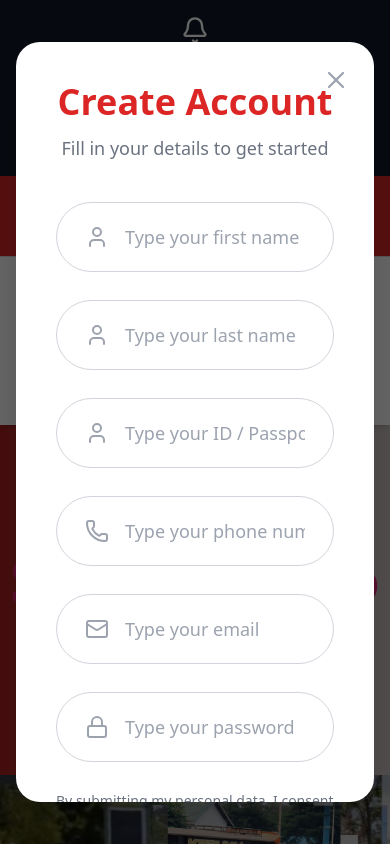
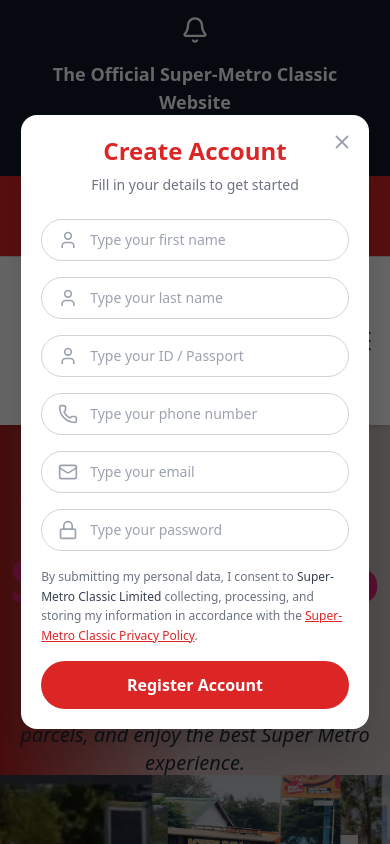
Before and after one commit to Nickson2511/super-metro-fronted, a React (Vite) app: page / in a window 390 px wide. Both pictures are taken after a click on the button "Signup". Shown: the top 844 px of the page. Built offline with nearby package versions, Linux system fonts and the light colour scheme.

Commit message:
feat(auth): make Signup and Login modals fully responsive across all devices

```diff
--- a/src/components/LoginModal.tsx
+++ b/src/components/LoginModal.tsx
@@ -1,5 +1,5 @@
 import { X, User, Lock } from "lucide-react";
-import React from "react";
+import type { ReactElement } from "react";
 
 interface LoginModalProps {
     open: boolean;
@@ -10,61 +10,55 @@
     if (!open) return null;
 
     return (
-        <div className="fixed inset-0 z-50 flex items-center justify-center bg-black/60 px-4">
+        <div className="fixed inset-0 z-50 flex items-center justify-center bg-black/60 px-3 sm:px-4">
             {/* Modal Card */}
-            <div className="
+            <div
+                className="
           bg-white
           w-full
-        max-w-2xl
-        min-h-[620px]
+          max-w-[95%]
+          sm:max-w-lg
+          md:max-w-xl
+          lg:max-w-2xl
           max-h-[90vh]
           overflow-y-auto
-        rounded-3xl
-        p-10
+          rounded-2xl sm:rounded-3xl
+          p-5 sm:p-7 md:p-8 lg:p-10
           relative
           shadow-2xl
-      ">
-
+        "
+            >
                 {/* Close Button */}
                 <button
                     onClick={onClose}
-                    className="absolute top-6 right-6 text-gray-400 hover:text-red-600 transition"
+                    className="absolute top-4 right-4 sm:top-5 sm:right-5 text-gray-400 hover:text-red-600 transition"
                     aria-label="Close login modal"
                 >
-                    <X size={28} />
+                    <X size={22} />
                 </button>
 
                 {/* Title */}
-                <h2 className="text-4xl font-extrabold text-center text-red-600 mb-3">
+                <h2 className="text-2xl sm:text-3xl md:text-4xl font-extrabold text-center text-red-600 mb-2">
                     Login
                 </h2>
 
-                <p className="text-center text-gray-500 text-lg mb-10">
+                <p className="text-center text-gray-500 text-sm sm:text-base md:text-lg mb-6 sm:mb-8">
                     Hello! Welcome to your account
                 </p>
 
                 {/* Form */}
-                <form className="space-y-8">
-
+                <form className="space-y-4 sm:space-y-5 md:space-y-6">
                     {/* Email */}
-                    <InputWithIcon
-                        icon={<User size={24} />}
-                        placeholder="Type your email"
-                        type="email"
-                    />
+                    <InputWithIcon icon={<User size={20} />} placeholder="Type your email" type="email" />
 
                     {/* Password */}
-                    <InputWithIcon
-                        icon={<Lock size={24} />}
-                        placeholder="Type your password"
-                        type="password"
-                    />
+                    <InputWithIcon icon={<Lock size={20} />} placeholder="Type your password" type="password" />
 
                     {/* Forgot Password */}
                     <div className="text-right">
                         <a
                             href="/forgot-password"
-                            className="text-base text-red-600 hover:underline hover:text-red-700 transition"
+                            className="text-xs sm:text-sm md:text-base text-red-600 hover:underline hover:text-red-700 transition"
                         >
                             Forgot password?
                         </a>
@@ -75,11 +69,12 @@
                         type="submit"
                         className="
               w-full
+              mt-4 sm:mt-5
               bg-red-600
               text-white
-              py-5
+              py-3 sm:py-4
               rounded-full
-              text-xl
+              text-base sm:text-lg md:text-xl
               font-semibold
               hover:bg-red-700
               active:scale-[0.98]
@@ -95,39 +90,41 @@
 }
 
 /* --------------------------------------------------
-   Reusable Input With Icon
+    Reusable Input With Icon (Responsive)
 -------------------------------------------------- */
 
 interface InputWithIconProps {
-    icon: React.ReactNode;
+    icon: ReactElement<{ size?: number }>;
     placeholder: string;
     type?: string;
 }
 
-function InputWithIcon({
-    icon,
-    placeholder,
-    type = "text",
-}: InputWithIconProps) {
+function InputWithIcon({ icon, placeholder, type = "text" }: InputWithIconProps) {
     return (
-        <div className="
+        <div
+            className="
         flex
         items-center
-      gap-5
+        gap-3 sm:gap-4
         border
         border-gray-300
         rounded-full
-      px-8
-      py-5
+        px-4 sm:px-5 md:px-6
+        py-2.5 sm:py-3 md:py-4
         focus-within:ring-2
         focus-within:ring-red-500
         transition
-    ">
-            <span className="text-gray-400">{icon}</span>
+      "
+        >
+            {/* Wrap icon in span for styling */}
+            <span className="text-gray-400 flex-shrink-0">
+                {icon}
+            </span>
+
             <input
                 type={type}
                 placeholder={placeholder}
-                className="w-full outline-none text-lg placeholder-gray-400"
+                className="w-full outline-none text-sm sm:text-base md:text-lg placeholder-gray-400"
             />
         </div>
     );
--- a/src/components/SignupModal.tsx
+++ b/src/components/SignupModal.tsx
@@ -1,5 +1,6 @@
 import { X, User, Phone, Mail, Lock } from "lucide-react";
-import React from "react";
+
+import type { ReactElement } from "react";
 
 interface SignupModalProps {
     open: boolean;
@@ -10,83 +11,56 @@
     if (!open) return null;
 
     return (
-        <div className="fixed inset-0 z-50 flex items-center justify-center bg-black/60 px-4">
+        <div className="fixed inset-0 z-50 flex items-center justify-center bg-black/60 px-3 sm:px-4">
             {/* Modal Card */}
-            <div className="
+            <div
+                className="
           bg-white
           w-full
-                max-w-2xl
-                sm:max-w-xl
+          max-w-[95%]
+          sm:max-w-lg
+          md:max-w-xl
           lg:max-w-2xl
-                min-h-[760px]
           max-h-[90vh]
           overflow-y-auto
-                rounded-3xl
-                p-10
+          rounded-2xl sm:rounded-3xl
+          p-5 sm:p-7 md:p-8 lg:p-10
           relative
           shadow-2xl
-            ">
+        "
+            >
                 {/* Close Button */}
                 <button
                     onClick={onClose}
-                    className="absolute top-6 right-6 text-gray-400 hover:text-red-600 transition"
+                    className="absolute top-4 right-4 sm:top-5 sm:right-5 text-gray-400 hover:text-red-600 transition"
                     aria-label="Close signup modal"
                 >
-                    <X size={28} />
+                    <X size={22} />
                 </button>
 
                 {/* Title */}
-                <h2 className="text-4xl font-extrabold text-center text-red-600 mb-3">
+                <h2 className="text-2xl sm:text-3xl md:text-4xl font-extrabold text-center text-red-600 mb-2">
                     Create Account
                 </h2>
 
-                <p className="text-center text-gray-500 mb-10 text-lg">
+                <p className="text-center text-gray-500 text-sm sm:text-base md:text-lg mb-6 sm:mb-8">
                     Fill in your details to get started
                 </p>
 
                 {/* Form */}
-                <form className="space-y-7">
-
-                    <InputWithIcon
-                        icon={<User size={24} />}
-                        placeholder="Type your first name"
-                    />
-
-                    <InputWithIcon
-                        icon={<User size={24} />}
-                        placeholder="Type your last name"
-                    />
-
-                    <InputWithIcon
-                        icon={<User size={24} />}
-                        placeholder="Type your ID / Passport"
-                    />
-
-                    <InputWithIcon
-                        icon={<Phone size={24} />}
-                        placeholder="Type your phone number"
-                    />
-
-                    <InputWithIcon
-                        icon={<Mail size={24} />}
-                        placeholder="Type your email"
-                        type="email"
-                    />
-
-                    <InputWithIcon
-                        icon={<Lock size={24} />}
-                        placeholder="Type your password"
-                        type="password"
-                    />
+                <form className="space-y-4 sm:space-y-5 md:space-y-6">
+                    <InputWithIcon icon={<User size={20} />} placeholder="Type your first name" />
+                    <InputWithIcon icon={<User size={20} />} placeholder="Type your last name" />
+                    <InputWithIcon icon={<User size={20} />} placeholder="Type your ID / Passport" />
+                    <InputWithIcon icon={<Phone size={20} />} placeholder="Type your phone number" />
+                    <InputWithIcon icon={<Mail size={20} />} placeholder="Type your email" type="email" />
+                    <InputWithIcon icon={<Lock size={20} />} placeholder="Type your password" type="password" />
 
                     {/* Consent Text */}
-                    <p className="text-sm text-gray-500 leading-relaxed">
+                    <p className="text-xs sm:text-sm text-gray-500 leading-relaxed">
                         By submitting my personal data, I consent to{" "}
-                        <span className="font-medium text-gray-700">
-                            Super-Metro Classic Limited
-                        </span>{" "}
-                        collecting, processing, and storing my information in accordance
-                        with the{" "}
+                        <span className="font-medium text-gray-700">Super-Metro Classic Limited</span>{" "}
+                        collecting, processing, and storing my information in accordance with the{" "}
                         <a
                             href="/privacy-policy"
                             className="text-red-600 underline hover:text-red-700 transition"
@@ -102,12 +76,12 @@
                         type="submit"
                         className="
               w-full
-                            mt-6
+              mt-4 sm:mt-5
               bg-red-600
               text-white
-                            py-5
+              py-3 sm:py-4
               rounded-full
-                            text-xl
+              text-base sm:text-lg md:text-xl
               font-semibold
               hover:bg-red-700
               active:scale-[0.98]
@@ -123,39 +97,41 @@
 }
 
 /* --------------------------------------------------
-    Reusable Input With Icon
+    Reusable Input With Icon (Responsive)
 -------------------------------------------------- */
 
 interface InputWithIconProps {
-    icon: React.ReactNode;
+    icon: ReactElement<{ size?: number }>;
     placeholder: string;
     type?: string;
 }
 
-function InputWithIcon({
-    icon,
-    placeholder,
-    type = "text",
-}: InputWithIconProps) {
+function InputWithIcon({ icon, placeholder, type = "text" }: InputWithIconProps) {
     return (
-        <div className="
+        <div
+            className="
         flex
         items-center
-            gap-4
+        gap-3 sm:gap-4
         border
         border-gray-300
         rounded-full
-            px-7
-            py-5
+        px-4 sm:px-5 md:px-6
+        py-2.5 sm:py-3 md:py-4
         focus-within:ring-2
         focus-within:ring-red-500
         transition
-        ">
-            <span className="text-gray-400">{icon}</span>
+      "
+        >
+            {/* Wrap icon in a span for styling */}
+            <span className="text-gray-400 flex-shrink-0">
+                {icon}
+            </span>
+
             <input
                 type={type}
                 placeholder={placeholder}
-                className="w-full outline-none text-lg placeholder-gray-400"
+                className="w-full outline-none text-sm sm:text-base md:text-lg placeholder-gray-400"
             />
         </div>
     );
```
Lines whose indentation alone changed are shown as unchanged.
